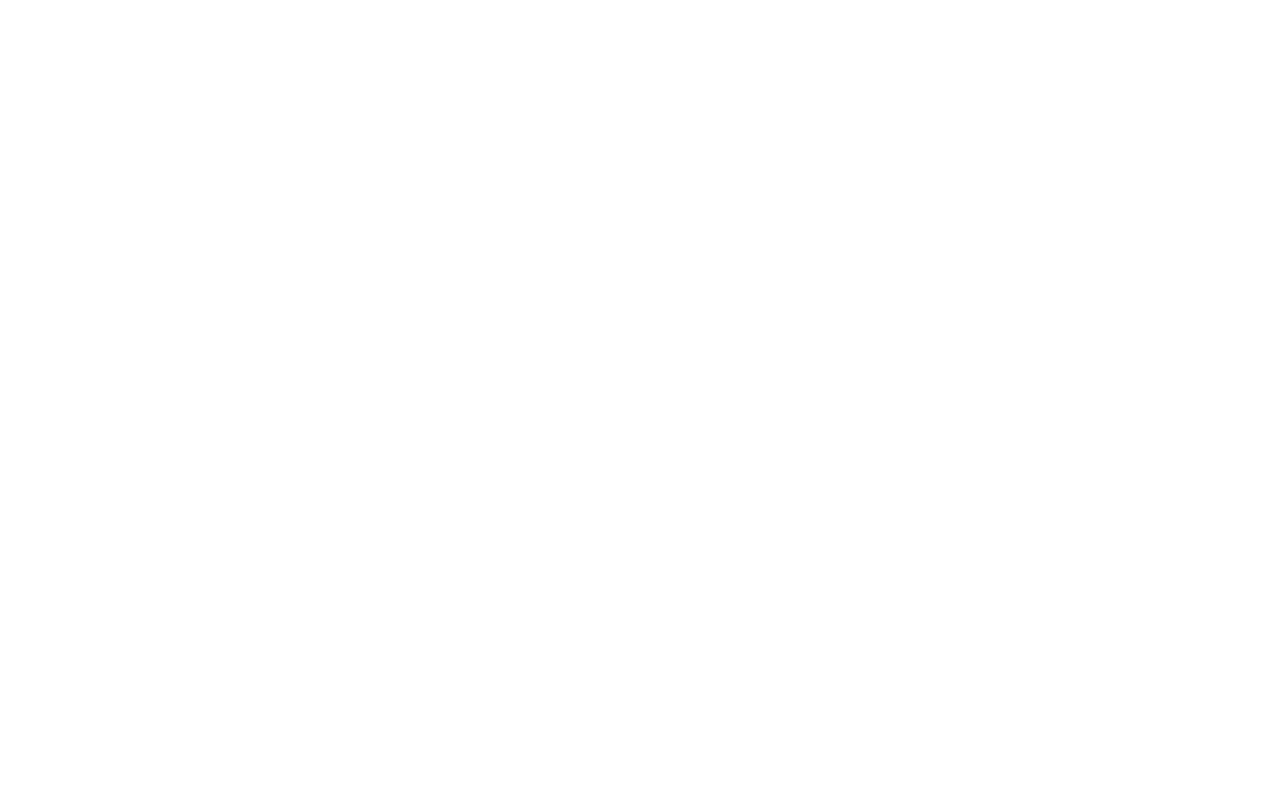
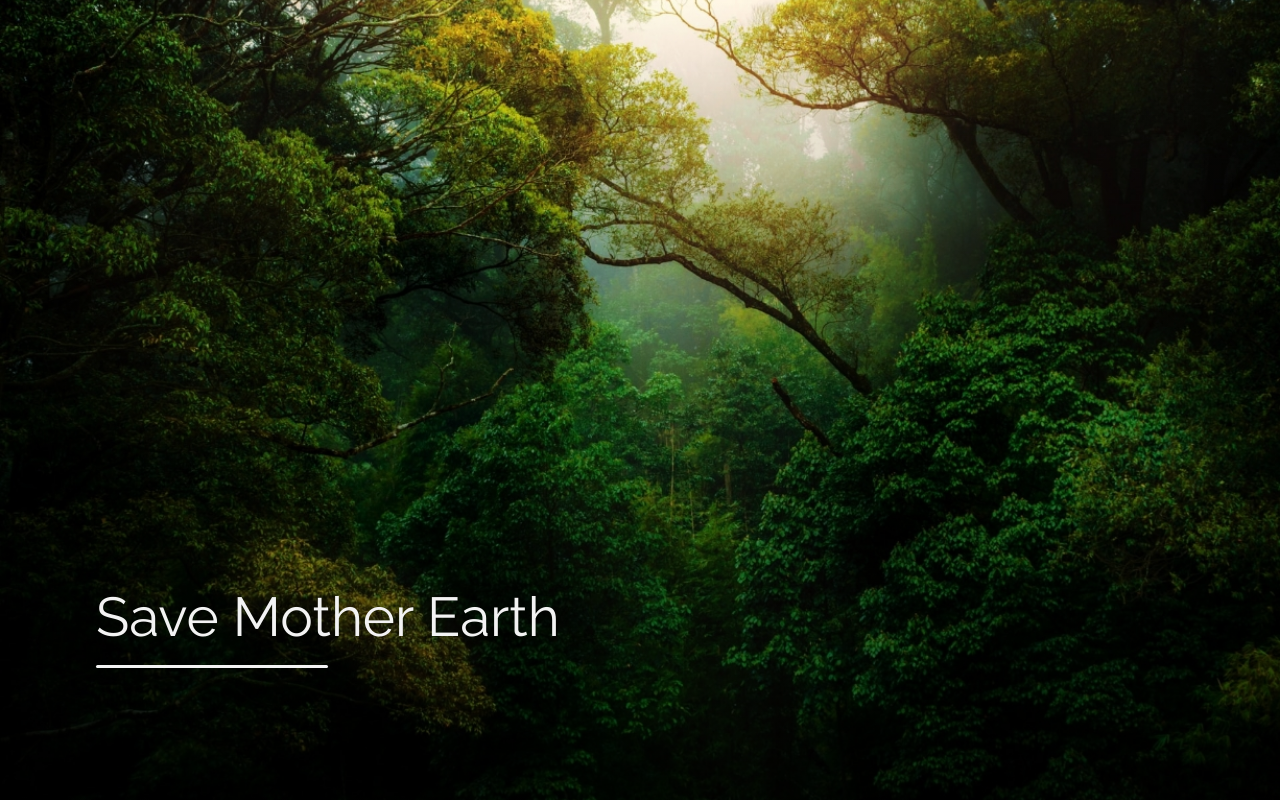
Before and after one commit to jeeasistio/portfolio-save-mother-earth, a React (Create React App) app: page / in a window 1280 px wide. Before the commit this address had no page. Built offline with nearby package versions, Linux system fonts and the light colour scheme.

Commit message:
hero button done

```diff
--- a/src/App.tsx
+++ b/src/App.tsx
@@ -12,7 +12,7 @@
         <CssBaseline>
           <Router>
             <Routes>
-              <Route path="/home" element={<SaveMotherEarth />} />
+              <Route path="/" element={<SaveMotherEarth />} />
             </Routes>
           </Router>
         </CssBaseline>
--- /dev/null
+++ b/src/animations/saveMotherEarthVariant.ts
@@ -0,0 +1,25 @@
+import { Variants } from 'framer-motion'
+import { easeInTransition, easeOutTransition } from '../utils/designUtils'
+
+export const dividerVar: Variants = {
+  short: {
+    width: '50%',
+    transition: easeInTransition
+  },
+  long: {
+    width: '100%',
+    transition: easeOutTransition
+  }
+}
+
+export const readVar: Variants = {
+  hidden: {
+    opacity: 0,
+    y: '10%'
+  },
+  show: {
+    opacity: 1,
+    y: '0%',
+    transition: easeOutTransition
+  }
+}
--- a/src/components/heropage/SaveMotherEarth.tsx
+++ b/src/components/heropage/SaveMotherEarth.tsx
@@ -1,21 +1,31 @@
 import Box from '@mui/material/Box'
 import { SxProps } from '@mui/material/styles'
 import React from 'react'
+import { cssOverlay } from '../../utils/designUtils'
 import SaveMotherEarthButton from './SaveMotherEarthButton'
 
 const sx: SxProps = {
   root: {
-    background: 'url(/nature.jpg) no-repeat',
+    background: 'url(/nature.jpg) no-repeat center',
     backgroundSize: 'cover',
     width: '100vw',
     height: '100vh'
+  },
+  buttonCtn: {
+    width: '100%',
+    height: '100%',
+    display: 'flex',
+    alignItems: 'flex-end',
+    background: cssOverlay
   }
 }
 
 const SaveMotherEarth = () => {
   return (
     <Box sx={sx.root}>
-      <SaveMotherEarthButton />
+      <Box sx={sx.buttonCtn}>
+        <SaveMotherEarthButton />
+      </Box>
     </Box>
   )
 }
--- a/src/components/heropage/SaveMotherEarthButton.tsx
+++ b/src/components/heropage/SaveMotherEarthButton.tsx
@@ -1,28 +1,73 @@
 import Box from '@mui/material/Box'
 import Typography from '@mui/material/Typography'
 import { SxProps } from '@mui/system'
+import { motion, useAnimation } from 'framer-motion'
 import React from 'react'
+import { dividerVar, readVar } from '../../animations/saveMotherEarthVariant'
 
 const sx: SxProps = {
   root: {
     p: 4,
     maxWidth: 0.5,
-    textAlign: 'left'
+    textAlign: 'left',
+    color: 'common.white',
+    backgroundColor: 'transparent',
+    border: 'none',
+    cursor: 'pointer',
+    ml: '5%',
+    mb: '5%'
   },
   divider: {
-    backgroundColor: 'common.black',
-    width: 1,
-    height: 3
+    backgroundColor: 'common.white',
+    width: 0.5,
+    height: 3,
+    mt: 2,
+    mb: 1,
+    borderRadius: 2
+  },
+  read: {
+    color: 'grey.500'
   }
 }
 
 const SaveMotherEarthButton = () => {
+  const dividerControls = useAnimation()
+  const readControls = useAnimation()
+
+  const handleNotHover = () => {
+    dividerControls.start('short')
+    readControls.start('hidden')
+  }
+
+  const handleHover = () => {
+    dividerControls.start('long')
+    readControls.start('show')
+  }
+
   return (
-    <Box sx={sx.root} component="button">
-      <Typography sx={sx.heading} variant="h3">
-        Save Mother Earth
+    <Box
+      sx={sx.root}
+      component={motion.button}
+      onHoverStart={handleHover}
+      onHoverEnd={handleNotHover}
+    >
+      <Typography variant="h3">Save Mother Earth</Typography>
+      <Box
+        sx={sx.divider}
+        component={motion.div}
+        layout
+        variants={dividerVar}
+        animate={dividerControls}
+      />
+      <Typography
+        sx={sx.read}
+        component={motion.p}
+        variants={readVar}
+        animate={readControls}
+        initial="hidden"
+      >
+        Read article
       </Typography>
-      <Box sx={sx.divider} />
     </Box>
   )
 }
--- /dev/null
+++ b/src/utils/designUtils.ts
@@ -0,0 +1,14 @@
+export const easeInTransition = {
+  type: 'tween',
+  duration: 0.5,
+  ease: 'easeIn'
+}
+
+export const easeOutTransition = {
+  type: 'tween',
+  duration: 0.5,
+  ease: 'easeOut'
+}
+
+export const cssOverlay =
+  'linear-gradient(rgba(0, 0, 0, 0), rgba(0, 0, 0, 0.5))'
```
